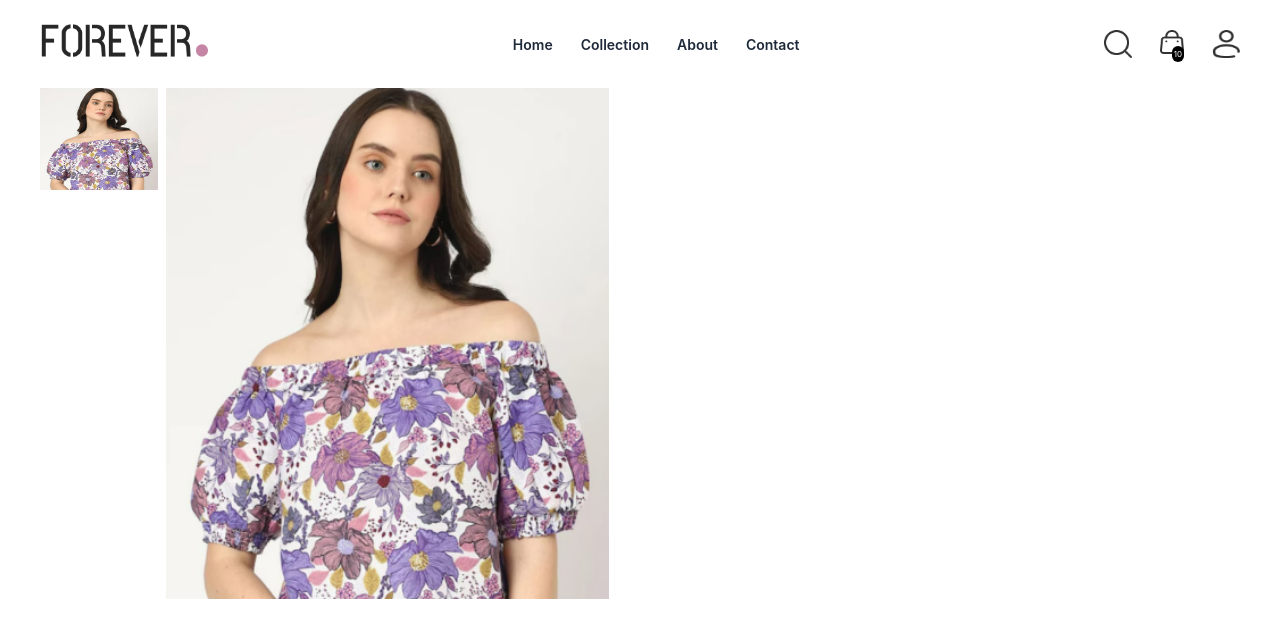
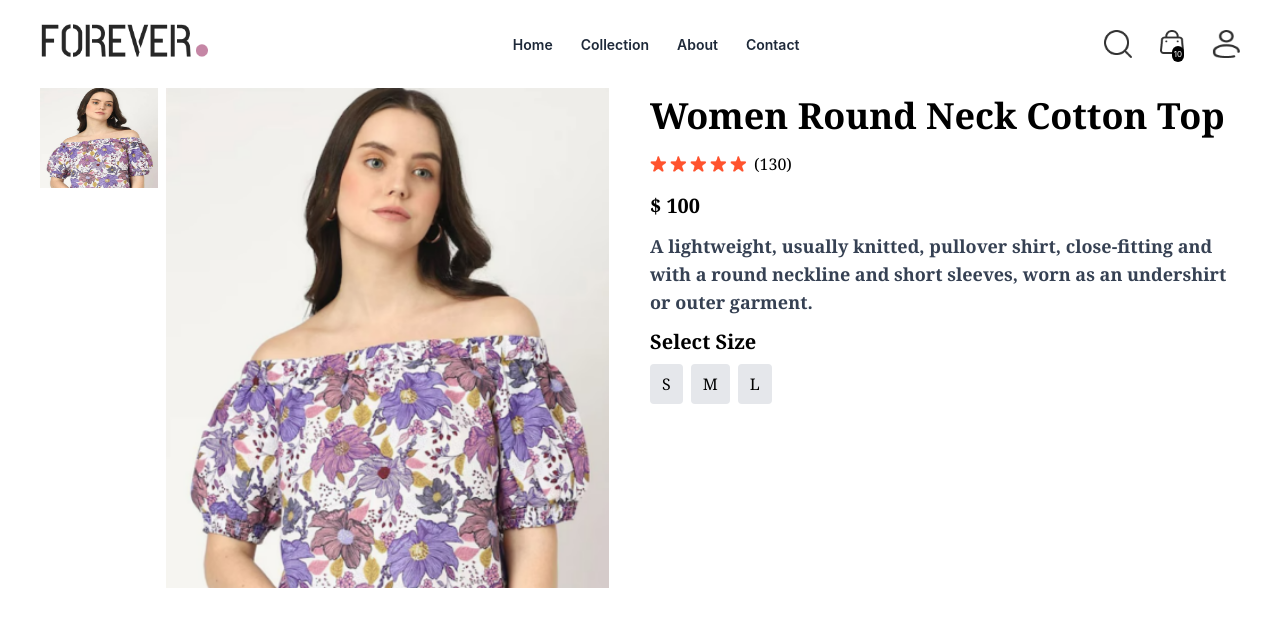
Before and after one commit to devjihad/React-ecommerce-app, a React (Vite) app: page /product/aaaaa in a window 1280 px wide. Shown: the top 638 px of the page. Built offline with nearby package versions, Linux system fonts and the light colour scheme; a web font is replaced by a local one.

Commit message:
dynamic product done

```diff
--- a/src/Component/Home/Productdetails.jsx
+++ b/src/Component/Home/Productdetails.jsx
@@ -1,11 +1,12 @@
 import React, { useContext, useEffect, useState } from 'react';
 import { useParams } from 'react-router-dom';
 import { Data } from '../Contaxt/Contaxt';
+import { assets } from '../../assets/frontend_assets/assets';
 
 const Productdetails = () => {
     const {products } = useContext(Data)
     const {id} = useParams()
-    const [productdetails, setprodductdetails] =useState( false)
+    const [productdetails, setprodductdetails] =useState(false)
     const [showimage, setshowimage] =useState('')
     console.log(productdetails)
 
@@ -34,12 +35,12 @@ const Productdetails = () => {
 
                     {
                          productdetails.image.map((index, item )=>(
-                            <img src={index} key={item} alt="" className='w-full h-1/5 mb-2 ' onClick={()=>setshowimage(index)}/>
+                            <img src={index} key={item} alt="" className='w-full h-1/5 mb-2' onClick={()=>setshowimage(index)} />
                         ))
                     }
                 </div>
                 <div className='w-3/4 '>
-                    <img src={showimage} alt=""  className='w-full h-auto '/>
+                    <img src={showimage} alt=""  className='w-full h-125 '/>
                 </div>
 
 
@@ -50,7 +51,28 @@ const Productdetails = () => {
 
 
 
-            <div className='w-1/2'>
+            <div className='w-1/2 font-serif'>
+            <h2 className='text-4xl font-semibold my-2 '>{productdetails.name}</h2>
+            <div className='flex items-center gap-2 my-4'>
+                <div className='flex gap-1 '>
+                    <img src={assets.star_icon} alt="" className='w-4 h-4' />
+                    <img src={assets.star_icon} alt="" className='w-4 h-4'/>
+                    <img src={assets.star_icon} alt="" className='w-4 h-4'/>
+                    <img src={assets.star_icon} alt="" className='w-4 h-4'/>
+                    <img src={assets.star_icon} alt="" className='w-4 h-4'/>
+                </div>
+                <p>(130)</p>
+            </div>
+            <p className='felx  text-xl font-semibold'> $ {productdetails.price}</p>
+            <p className='text-lg font-semibold text-gray-700 my-3'> {productdetails.description}</p>
+            <p className='felx  text-xl font-semibold mb-2'>Select Size</p>
+            <div className='flex gap-2'>
+                {
+                    productdetails.sizes.map((item , index)=>(
+                        <button key={index} className='bg-gray-200 py-2 px-3 rounded-sm '>{item}</button>
+                    ))
+                }
+            </div>
 
             </div>
         </div>
```
